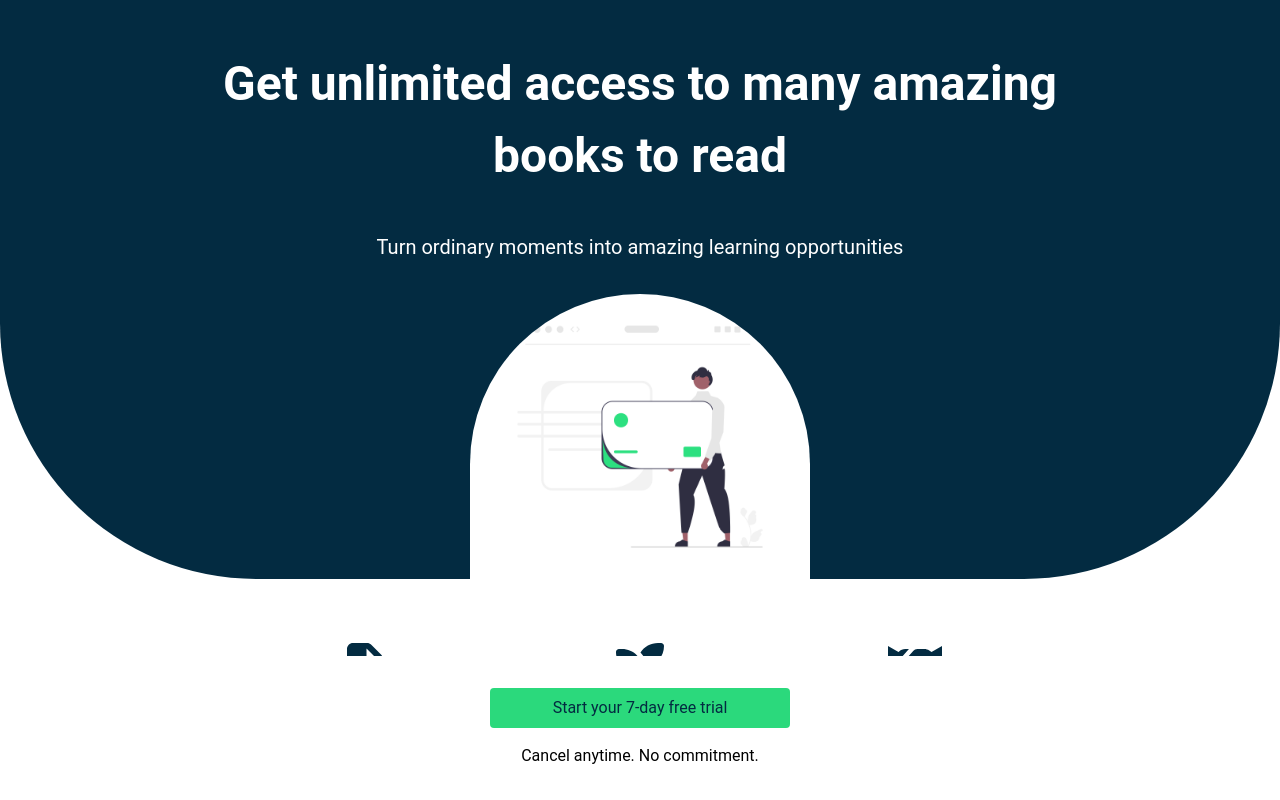
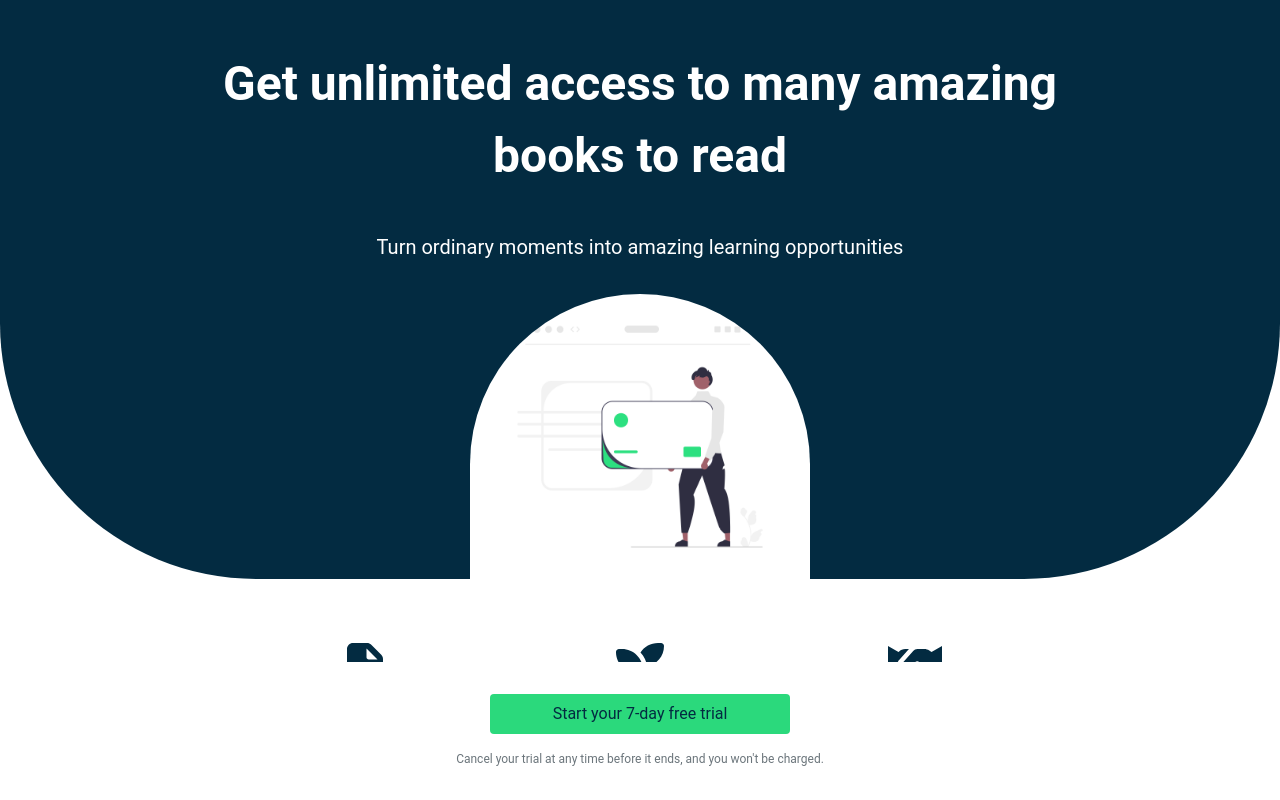
Before and after one commit to WestOfBree/FES-Second-Internship, a Next.js app: page /Subscriptions in a window 1280 px wide. Shown: the top 800 px of the page. Built offline with nearby package versions, Linux system fonts and the light colour scheme; no server answers.

Commit message:
last fix - add time keeper to audio player

```diff
--- a/Components/AudioPlayer.js
+++ b/Components/AudioPlayer.js
@@ -41,7 +41,7 @@ export default function AudioPlayer({ bookInfo }) {
   return (
     <>
       <audio className="audio__player" ref={audioRef}>
-        <source src={bookInfo?.audioLink || ""} type="audio/mpeg" />
+        <source src={bookInfo?.audioLink || null} type="audio/mpeg" />
         Your browser does not support the audio element.
       </audio>
       <div className="audio__track--wrapper">
--- a/app/ForYou/[bookId]/Player/page.tsx
+++ b/app/ForYou/[bookId]/Player/page.tsx
@@ -11,6 +11,7 @@ export default function Player({params}: {params: Promise<{bookId: string}>}) {
         const { bookId } = use(params);
         const [bookInfo, setBookInfo] = useState<any | null>(null);
         const [isLoading, setIsLoading] = useState(true);
+        const [isOpen, setIsOpen] = useState(false);
   console.log(bookId);
 
         useEffect(() => {
@@ -27,7 +28,7 @@ export default function Player({params}: {params: Promise<{bookId: string}>}) {
         }, [bookId]);
   return (
     <div className="wrapper">
-      <SearchBar />
+      <SearchBar setIsOpen={setIsOpen} />
       <div className="sidebar__overlay">
         <Sidebar />
       </div>
--- a/app/ForYou/[bookId]/page.tsx
+++ b/app/ForYou/[bookId]/page.tsx
@@ -37,7 +37,6 @@ export default function BookInfo({params}: {params: Promise<{bookId: string}>})
         const [bookInfo, setBookInfo] = useState<BookInfoProps | null>(null);
       const [isLoading, setIsLoading] = useState(true);
       const [setIsOpen] = useState(false);
-console.log(bookId);
 
       useEffect(() => {
         axios.get(`https://us-central1-summaristt.cloudfunctions.net/getBook?id=${bookId}`)
--- a/app/Subscriptions/page.tsx
+++ b/app/Subscriptions/page.tsx
@@ -34,9 +34,8 @@ export default function Subscriptions() {
   );
   const [loading, setLoading] = useState(true);
   const [user, setUser] = useState<User | null>(null);
-
-
-
+  let yearlyPriceId = "price_1TJKiOLRT1YOkZbRONh04vsf";
+  let monthlyPriceId = "price_1TF22BLRT1YOkZbR1Z0K5kEF";
 
   const toggleAccordion = (index: number) => {
     setOpenAccordion((prev) => (prev === index ? null : index));
@@ -75,7 +74,8 @@ export default function Subscriptions() {
   const upgradeToPremium = async () => {
     try {
       await verifyUserDataLoaded();
-      const priceId = "price_1TF22BLRT1YOkZbR1Z0K5kEF";
+      const priceId =
+        selectedPlan === "yearly" ? yearlyPriceId : monthlyPriceId;
       const checkoutUrl = await getCheckoutUrl(priceId);
       router.push(checkoutUrl);
       console.log("upgraded");
@@ -84,7 +84,7 @@ export default function Subscriptions() {
       alert("Failed to upgrade. Please try again.");
     }
   };
-
+  console.log("Current plan selected:", selectedPlan);
   return (
     <div className="subscriptions">
       <div className="subscriptions__header--wrapper">
@@ -132,7 +132,9 @@ export default function Subscriptions() {
               </div>
             </div>
           </div>
-          <div className="section__title">Choose the plan that fits you</div>
+          <div className="section__title subscriptions__section--title">
+            Choose the plan that fits you
+          </div>
           <div
             className={`plan__card ${selectedPlan === "yearly" ? "plan__card--active" : ""}`}
             onClick={() => setSelectedPlan("yearly")}
@@ -168,6 +170,8 @@ export default function Subscriptions() {
             </div>
           </div>
           <div className="plan__card--cta">
+            {selectedPlan === "yearly" ? (
+              <>
                 <span className="btn--wrapper">
                   <button
                     onClick={() => upgradeToPremium()}
@@ -179,8 +183,27 @@ export default function Subscriptions() {
                   </button>
                 </span>
                 <div className="plan__disclaimer">
-              Cancel anytime. No commitment.
+                  Cancel your trial at any time before it ends, and you won't be
+                  charged.
                 </div>
+              </>
+            ) : (
+              <>
+                <span className="btn--wrapper">
+                  <button
+                    onClick={() => upgradeToPremium()}
+                    className="btn"
+                    style={{ width: "300px" }}
+                  >
+                    {" "}
+                    <span>Start your first month</span>
+                  </button>
+                </span>
+                <div className="plan__disclaimer">
+                  30-day money back guarantee, no questions asked.
+                </div>
+              </>
+            )}
           </div>
           <div className="faq--wrapper">
             <div className="accordion__card">
--- a/app/Subscriptions/styles.css
+++ b/app/Subscriptions/styles.css
@@ -1,3 +1,6 @@
+.subscriptions__section--title {
+    text-align: center;
+}
 .subscriptions {
     width: 100%;
 }
@@ -113,7 +116,7 @@
 }
 .plan__card--text {
     font-size: 14px;
-    color: #6b757b
+    color: #6b757b;
 }
 .plan__card--active {
     border: 4px solid #2be080;
@@ -135,6 +138,12 @@
     flex-direction: column;
     align-items: center;
     gap: 16px;
+}
+.plan__disclaimer {
+    font-size: 12px;
+    color: #6b757b;
+    max-width: 400px;
+    text-align: center;
 }
 .accordion__card {
     border-bottom: 1px solid #ddd;
```
Lines whose indentation alone changed are shown as unchanged.
